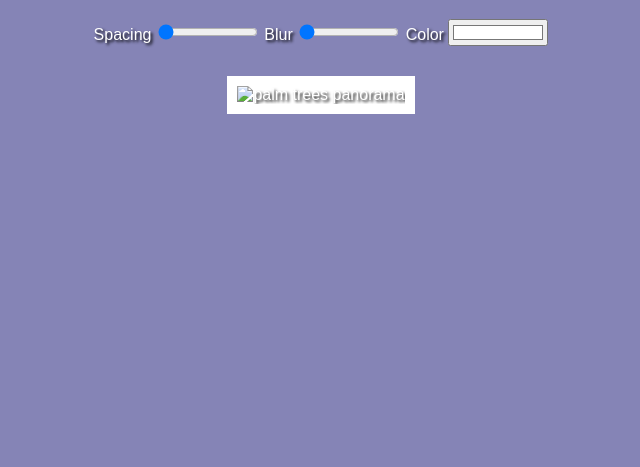
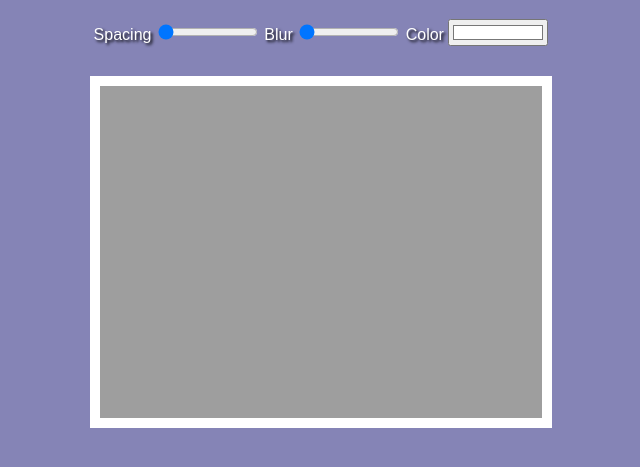
Before and after one commit to hulchenko/update-css-variables-with-js, a plain HTML site: page index.html in a window 1280 px wide. Shown: the part 99-566 px from the top of the page, without its empty margins (319-959 px from the left). Drawn offline with Linux system fonts and the light colour scheme; the site is published under a folder, as on GitHub Pages, so addresses that start at the root find nothing; a web font is replaced by a local one.

Commit message:
fixing img issue

```diff
--- a/index.html
+++ b/index.html
@@ -19,7 +19,7 @@
         <label for="color">Color</label>
         <input type="color" name="base" value="#ffffff">
     </div>
-    <img src="/images/background.jpg" alt="palm trees panorama">
+    <img src="./images/background.jpg" alt="palm trees panorama">
     <script src="script.js"></script>
 </body>
 </html>
```
